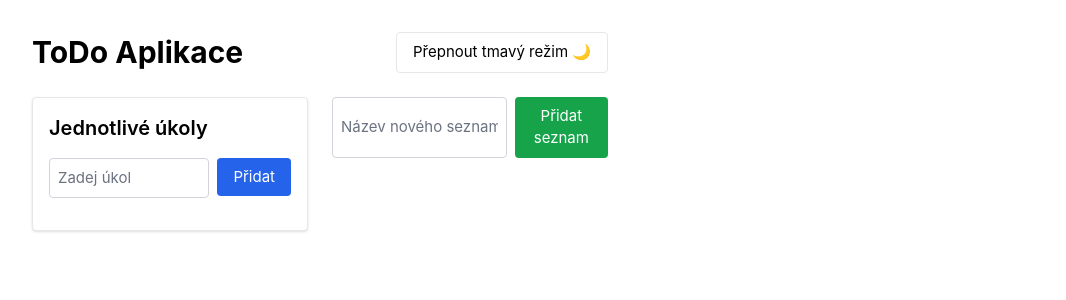
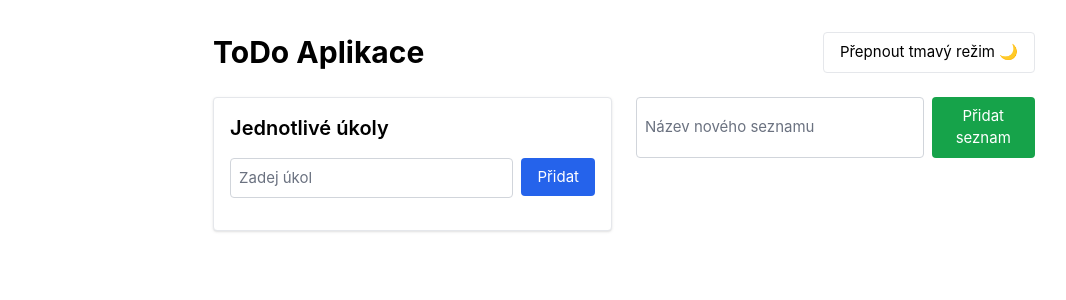
Before and after one commit to LukasKrasny/todo-app, a Vue app: page / in a window 1280 px wide. Shown: the top 300 px of the page, without its empty margins (16-1082 px from the left). Built offline with nearby package versions, Linux system fonts and the light colour scheme.

Commit message:
Style: center app layout and improve responsiveness

```diff
--- a/src/assets/main.css
+++ b/src/assets/main.css
@@ -31,8 +31,11 @@ a,
   }
 
   #app {
-    display: grid;
-    grid-template-columns: 1fr 1fr;
+    display: flex;
+    flex-direction: column;
+    align-items: center;
+    justify-content: center;
+    min-height: 100vh;
     padding: 0 2rem;
   }
 }
```
